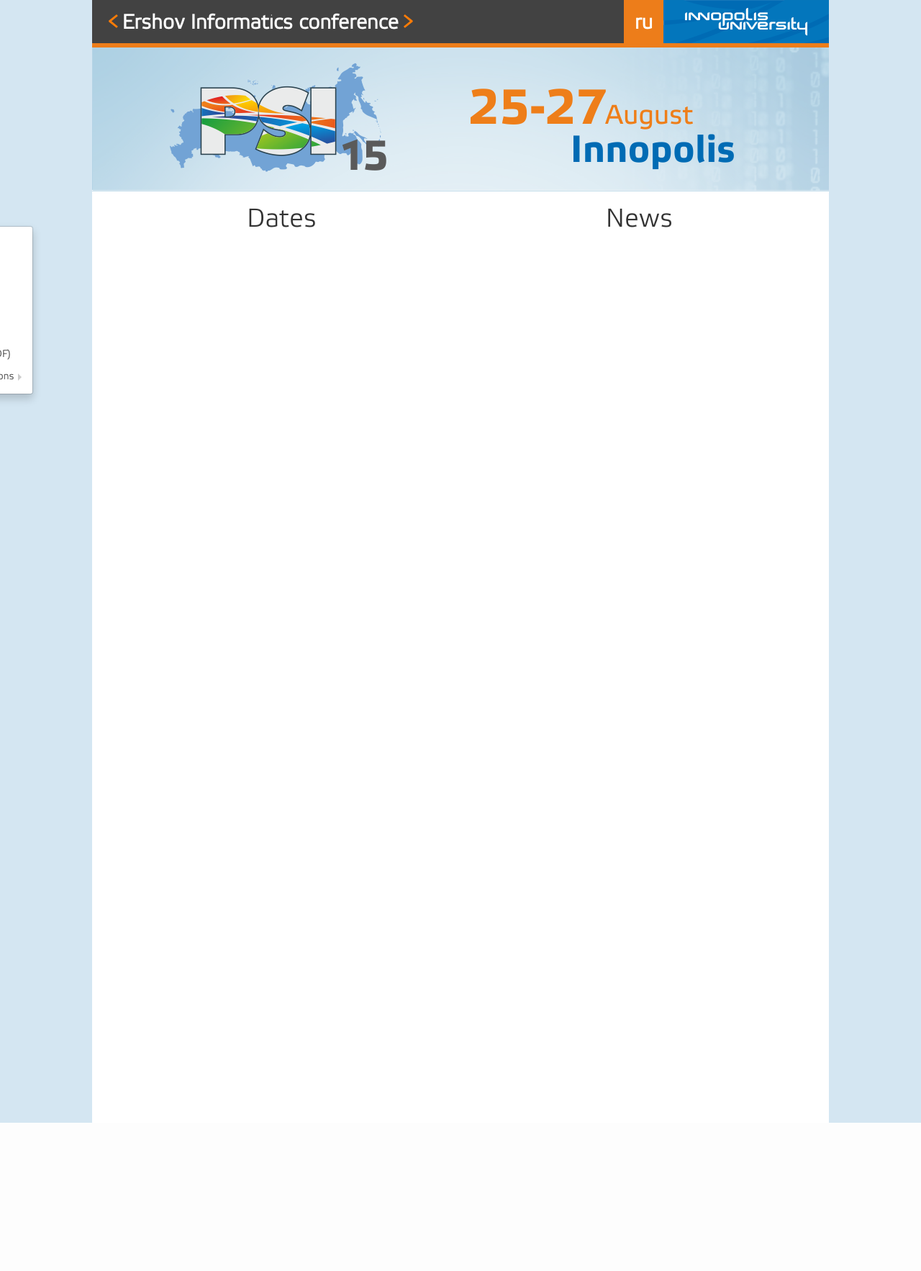
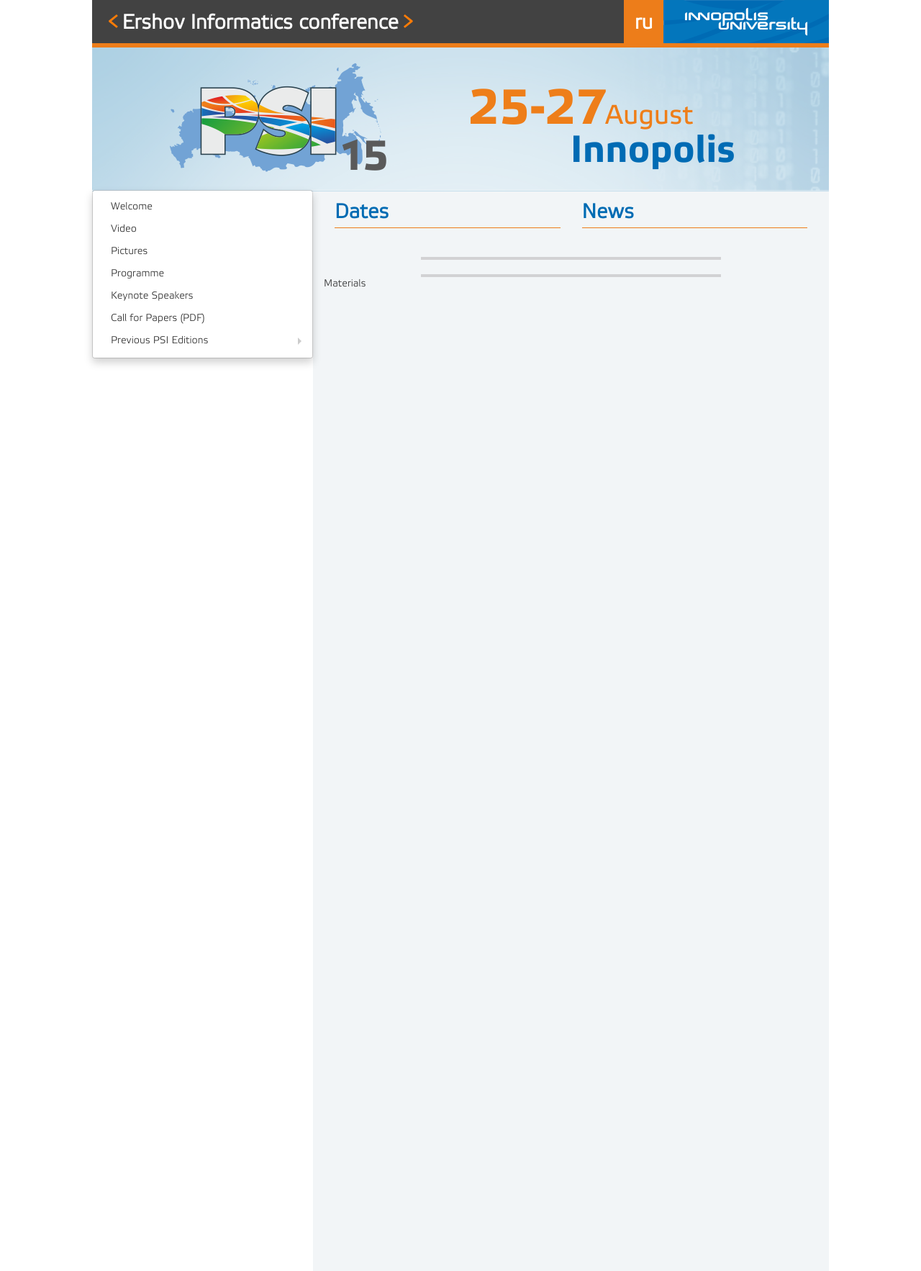
Before and after one commit to lunatik-210/psi, a Flask app: page / in a window 1280 px wide. Shown: the whole page at 72% size. Before the commit the page ends 1560 px from the top, so only its background shows below. Run offline with Flask 2, Linux system fonts and the light colour scheme; data that the repository does not hold is empty; parts of the project's set-up code (start-up, migrations or seed data) failed here and were passed over; some libraries are stand-ins or nearby versions.

Commit message:
Made dates and news

```diff
--- a/app/static/css/global.css
+++ b/app/static/css/global.css
@@ -45,7 +45,7 @@ body
 {
   width: 100%;
   height: 100%;
-  background: #d4e6f2;
+  background: white;
   font-family: ElektraLightPro, ElektraMediumPro;
 }
 
@@ -55,10 +55,23 @@ body
   margin: 0 auto;
 }
 
-.body-content
+.body-left-menu
 {
   background: white;
   min-height: 1500px !important;
+  width: 307px;
+  display: inline-block;
+  vertical-align: top;
+  margin-right: -4px;
+}
+
+.body-content
+{
+  background: #f2f5f7;
+  min-height: 1500px !important;
+  width: 717px;
+  display: inline-block;
+  vertical-align: top;
 }
 
 .b-psi-logo
@@ -69,5 +82,10 @@ body
 
 .block
 {
-  width: 1024px;
+  width: 717px;
 }
+
+.block-menu
+{
+  width: 307px;
+}
--- a/app/static/css/main.css
+++ b/app/static/css/main.css
@@ -140,3 +140,32 @@
 {
     word-wrap: break-word;
 }
+
+.b-main-title
+{
+  margin-top: 10px;
+  margin-bottom: 20px;
+  color: #006bb3;
+  font-size: 2em;
+  font-weight: bold;
+  border-bottom: 1px #ed7d1a solid;
+}
+
+.b-main-item
+{
+  border-bottom: 1px #d2d2d4 solid;
+  margin-top: 15px;
+}
+
+.b-main-item:last-child
+{
+    border-bottom: none;
+}
+
+.b-main-separator
+{
+  background-color: #d2d2d4;
+  height: 4px;
+  margin-left: 150px;
+  margin-right: 150px;
+}
--- a/app/static/css/menu.css
+++ b/app/static/css/menu.css
@@ -8,8 +8,8 @@
     margin-top: 24px;
     display: block;
     position: absolute;
-    top: 230px;
-    left:-270px;
+    top: 180px;
+    width: 307px;
 }
 
 .dropdown-submenu
@@ -23,9 +23,6 @@
     left:100%;
     margin-top:-6px;
     margin-left:-1px;
-    -webkit-border-radius:0 6px 6px 6px;
-    -moz-border-radius:0 6px 6px 6px;
-    border-radius:0 6px 6px 6px;
 }
 
 .dropdown-submenu:hover>.dropdown-menu
@@ -62,9 +59,6 @@
 {
     left:-100%;
     margin-left:10px;
-    -webkit-border-radius:6px 0 6px 6px;
-    -moz-border-radius:6px 0 6px 6px;
-    border-radius:6px 0 6px 6px;
 }
 
 .dropdown-menu li {
--- a/app/templates/index.html
+++ b/app/templates/index.html
@@ -25,12 +25,12 @@
 
 {% include "header.html" %}
 
-<div class="body-content">
 <div class="menu_wrapper">
     {% include "menu-old.html" %}
 </div>
-    <div class="b-header-separator">
-    </div>
+
+<div class="b-header-separator"></div>
+
 <div class="b-psi-logo">
     {% if locale == 'ru' %}
         <a href="/"><img src="{{ url_for('static', filename='images/psi-conf-logo-ru.png') }}"></a>
@@ -38,6 +38,10 @@
         <a href="/"><img src="{{ url_for('static', filename='images/psi-conf-logo.png') }}"></a>
     {% endif %}
 </div>
+
+<div class="body-left-menu"></div>
+
+<div class="body-content">
     {% block content %}
     {% endblock %}
 </div>
--- a/app/templates/main.html
+++ b/app/templates/main.html
@@ -3,30 +3,44 @@
 {% block content %}
 <div class="container block">
     <div class="raw">
-
         <div class="col-xs-6 col-sm-6 col-md-6 col-lg-6">
-            <h1>{{ _('Dates') }}</h1>
+            <span class="b-main-title">{{ _('Dates') }}</span>
             {% for post in dates %}
-            <b><span>{{ post.date.strftime('%Y-%m-%d %H:%M:%S') }}</span><br>  </b>
+                <div class="b-main-item">
+                    <b><span>{{ post.date.strftime('%Y-%m-%d %H:%M:%S') }}</span></b>
                     {% if locale == 'ru' %}
                         <span>{{ post.description_ru|safe }}</span><br>
                     {% else %}
                         <span>{{ post.description|safe }}</span><br>
                     {% endif %}
+                </div>
             {% endfor %}
         </div>
 
         <div class="col-xs-6 col-sm-6 col-md-6 col-lg-6">
-            <h1>{{ _('News') }}</h1>
+            <span class="b-main-title">{{ _('News') }}</span>
             {% for news_item in news %}
-            <b><span>{{ news_item.date.strftime('%Y-%m-%d %H:%M:%S') }}</span><br></b>
+                <div class="b-main-item">
+                    <b><span>{{ news_item.date.strftime('%Y-%m-%d %H:%M:%S') }}</span></b>
                     {% if locale == 'ru' %}
                         <span>{{ news_item.content_ru|safe }}</span><br>
                     {% else %}
                         <span>{{ news_item.content|safe }}</span><br>
                     {% endif %}
+                </div>
             {% endfor %}
         </div>
     </div>
 </div>
+<br>
+<div class="b-main-separator"></div>
+<br>
+<div class="b-main-separator"></div>
+<div class="container block">
+    <span>Materials</span>
+    <div class="raw">
+    </div>
+</div>
+
+
 {% endblock %}
--- a/app/templates/pictures.html
+++ b/app/templates/pictures.html
@@ -8,7 +8,7 @@
 
         <div class="picture-gallery">
             {% for image in images %}
-                <figure class="col-xs-6 col-sm-6 col-md-4 col-lg-3">
+                <figure class="col-xs-6 col-sm-6 col-md-4 col-lg-4">
                     <a  class="picture-helper" href="images/{{image.image.name}}" data-size="{{image.image.size[0]}}x{{image.image.size[1]}}">
                         <img src="images/{{image.image.name}}" />
                     </a>
--- a/app/templates/video.html
+++ b/app/templates/video.html
@@ -10,7 +10,7 @@
 
     <div class="container block">
         {% for video in videos %}
-            <div class="col-xs-6 col-sm-6 col-md-4 col-lg-3">
+            <div class="col-xs-6 col-sm-6 col-md-4 col-lg-4">
                 <div class="b-images">
                     <img type="button" data-toggle="modal" data-target=".modal-{{ loop.index }}" src="http://img.youtube.com/vi/{{ video.video_id }}/mqdefault.jpg" alt="">
                     <img>
```
Also changed, not shown: app/static/images/photo.png (added), app/static/images/photo_hover.png (added), app/static/images/video.png (added), app/static/images/video_hover.png (added). Lines whose indentation alone changed are shown as unchanged.
